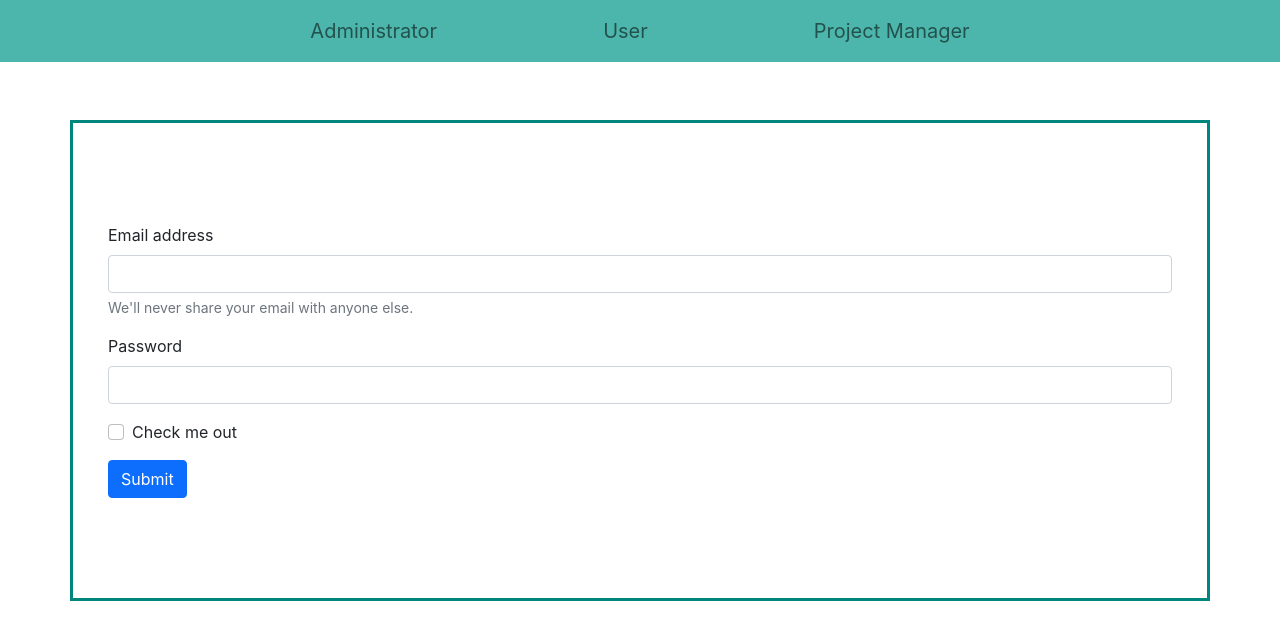
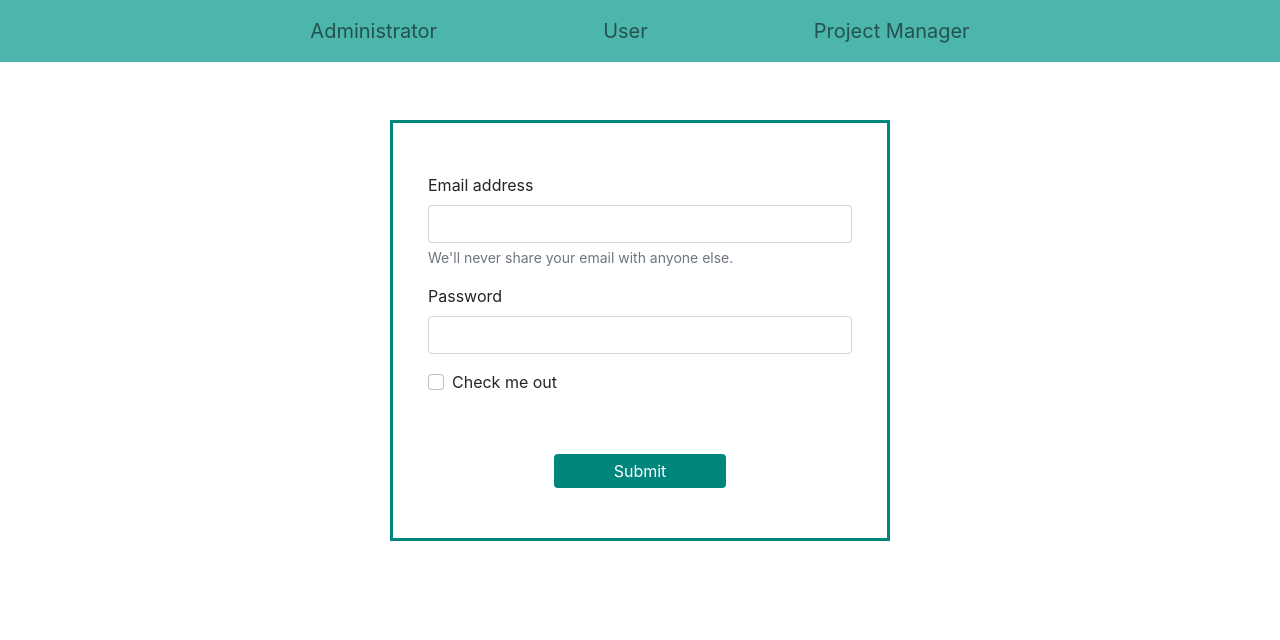
Before and after one commit to PalomaWolfango/proj3-frontend, a React (Create React App) app: page /login in a window 1280 px wide. Shown: the top 640 px of the page. Built offline with nearby package versions, Linux system fonts and the light colour scheme.

Commit message:
login_size_adjust_form

```diff
--- a/src/components/Login/loginAdmin.js
+++ b/src/components/Login/loginAdmin.js
@@ -5,7 +5,7 @@ class LoginAdmin extends React.Component {
     render(){
         return(
             <><div> <MenuLogin /> </div>
-            <div className="container" style={{ border: '3px solid #00867d', padding: '100px 35px', marginTop: '120px' }}>
+            <div className="container" style={{ border: '3px solid #00867d', padding: '50px 35px', marginTop: '120px', maxWidth: '500px' }}>
                 <form>
                     <div class="mb-3">
                         <label for="exampleInputEmail1" class="form-label">Email address</label>
@@ -20,7 +20,10 @@ class LoginAdmin extends React.Component {
                         <input type="checkbox" class="form-check-input" id="exampleCheck1" />
                         <label class="form-check-label" for="exampleCheck1">Check me out</label>
                     </div>
-                    <button type="submit" class="btn btn-primary" href="#">Submit</button>
+                    <div style={{textAlign: 'center', marginTop: '60px'}}>
+                    <button type="submit" class="btn btn-info" href="#" style={{backgroundColor: '#00867d', border: '#00867d', color: 'white', padding: '5px 60px'}}>Submit</button>
+                    </div>
+
                 </form>
             </div></>
         )
```
